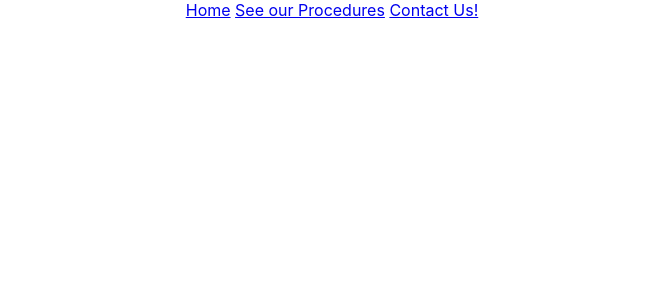
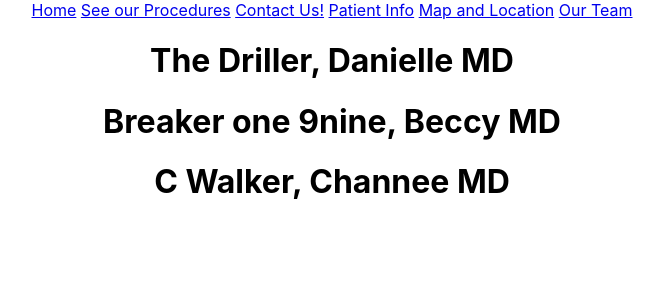
Before and after one commit to chamon562/dentist_website_react_router, a React (Create React App) app: page /team in a window 1280 px wide. Shown: the top 300 px of the page, without its empty margins (308-971 px from the left). Built offline with nearby package versions, Linux system fonts and the light colour scheme.

Commit message:
[map,team,p info] Add maplocation Our team and Patient info with link and route

```diff
--- a/src/App.js
+++ b/src/App.js
@@ -8,6 +8,9 @@ import Home from "./Home";
 import Procedures from "./Procedures";
 import Contact from "./Contact";
 import WidgetShow from './WidgetShow'
+import PatientInfo from './PatientInfo'
+import MapLocation from './MapLocation'
+import Team from './Team'
 
 function App() {
 // add some procedures before the return
@@ -33,6 +36,9 @@ const procedures = [
         {/* <br/> */}
         <Link to='/procedures'>See our Procedures</Link>{' '}
         <Link to='/contact'>Contact Us!</Link> {' '}
+        <Link to='/patient'>Patient Info</Link> {' '}
+        <Link to='/location'>Map and Location</Link> {' '}
+        <Link to='/team'>Our Team</Link> {' '}
       </nav>
       {/* <a href={ '/procedures'}>procedures</a> */}
         {/* get react router dom need to install -done*/}
@@ -46,7 +52,10 @@ const procedures = [
         <Route path='/contact' component={Contact} />
         {/* user render method pass in {(props) => <WidgetShow {...props}/>}*/}
         <Route path='/widgets/:id' render={(props) => <WidgetShow procedures={procedures} {...props}/>} />
-      </div>
+        <Route path='/patient' component={PatientInfo} />
+        <Route path='/location' component={MapLocation} />
+        <Route path='/team' component={Team} />
+     </div>
     </Router>
   );
 }
--- /dev/null
+++ b/src/MapLocation.js
@@ -0,0 +1,15 @@
+import React, {Component} from 'react'
+
+class MapLocation extends Component {
+    render() {
+        return(
+            <div>
+            <h1>Map and Location</h1>
+            <p>3620 Long Beach Blvd. Ste. B6 Long Beach, CA 90807</p>
+
+            </div>
+        )
+    }
+}
+
+export default MapLocation
--- /dev/null
+++ b/src/PatientInfo.js
@@ -0,0 +1,15 @@
+import React, {Component} from 'react'
+
+class PatientInfo extends Component {
+    render(){
+        return(
+            <div>
+
+            <h1>Patient Name: Boo Boo</h1>
+            <p>Patient Id: 562-2207z</p>
+            </div>
+        )
+    }
+}
+
+export default PatientInfo
--- /dev/null
+++ b/src/Team.js
@@ -0,0 +1,16 @@
+import React, {Component} from 'react'
+
+class Team extends Component {
+    render() {
+        return(
+            <div>
+                <h1>The Driller, Danielle MD</h1>
+                <h1>Breaker one 9nine, Beccy MD</h1>
+                <h1>C Walker, Channee MD</h1>
+
+            </div>
+        )
+    }
+}
+
+export default Team
```
